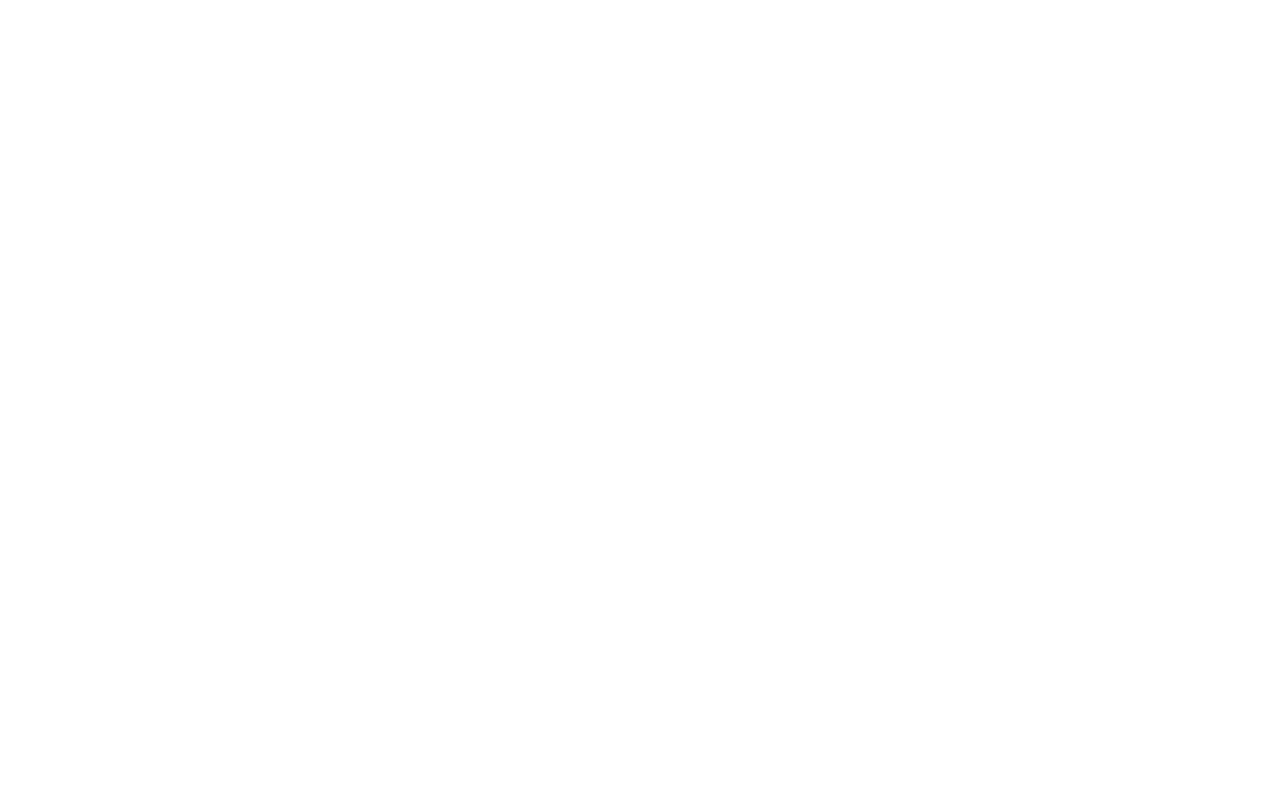
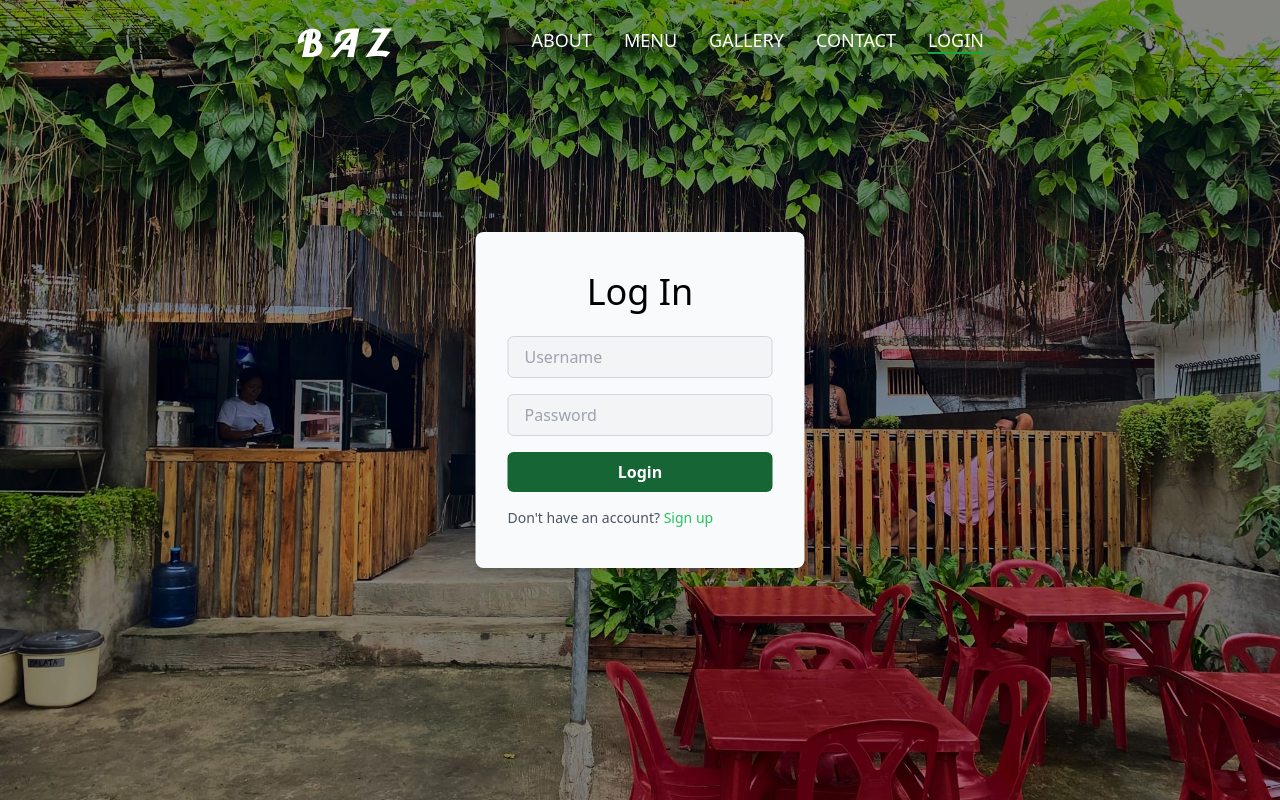
Before and after one commit to b1gmcdaddy/bazura, a React (Vite) app in the folder client/: page /login in a window 1280 px wide. Built offline with nearby package versions, Linux system fonts and the light colour scheme.

Commit message:
added: Login UI

```diff
--- a/client/src/pages/Login.jsx
+++ b/client/src/pages/Login.jsx
@@ -1,11 +1,41 @@
-import React from 'react'
+import React from 'react';
+import Navbar from '../components/Navbar';
+import homebanner from '../assets/homebanner.jpg';
+import { Link } from 'react-router-dom';
+import { motion } from 'framer-motion';
 
 const Login = () => {
+
+  const containerStyle = {
+    backgroundImage: `url(${homebanner})`,
+    backgroundSize: 'cover',
+    backgroundPosition: 'center',
+    height: '100vh',
+  };
+
   return (
-    <div>
-
-    </div>
-  )
+    <>
+      <Navbar />
+      <div style={containerStyle}>
+        <motion.div className='absolute top-1/2 left-1/2 transform -translate-x-1/2 -translate-y-1/2 align-middle bg-gray-50 px-8 py-10 rounded-lg shadow-md'
+          initial={{ opacity: 0 }}
+          animate={{ opacity: 1 }}
+          transition={{ duration: 2.5 }}
+          >
+          <h1 className='text-4xl text-center text-black mb-6'>Log In</h1>
+          <form className='text-center'>
+            <input className='block  bg-gray-100 border border-gray-300 rounded-md px-4 py-2 mb-4 focus:outline-none focus:ring-2 focus:ring-green-600 focus:border-transparent'
+              type='text' placeholder='Username' />
+            <input className='block  bg-gray-100 border border-gray-300 rounded-md px-4 py-2 mb-4 focus:outline-none focus:ring-2 focus:ring-green-600 focus:border-transparent'
+              type='password' placeholder='Password' />
+            <button className='w-full bg-green-800 text-white rounded-md px-4 py-2 font-semibold hover:bg-green-600 focus:outline-none focus:bg-green-600'
+              type='submit'>Login</button>
+          </form>
+          <p className='mt-4 text-sm text-gray-600'>Don't have an account? <Link to="/register" className='text-green-500 hover:text-green-700'>Sign up</Link></p>
+        </motion.div>
+      </div>
+    </>
+  );
 }
 
-export default Login
+export default Login;
```
